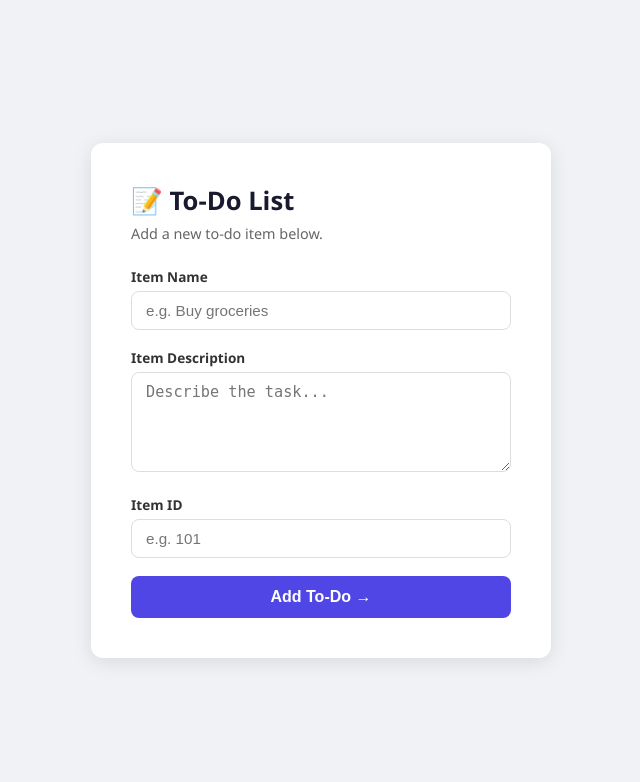
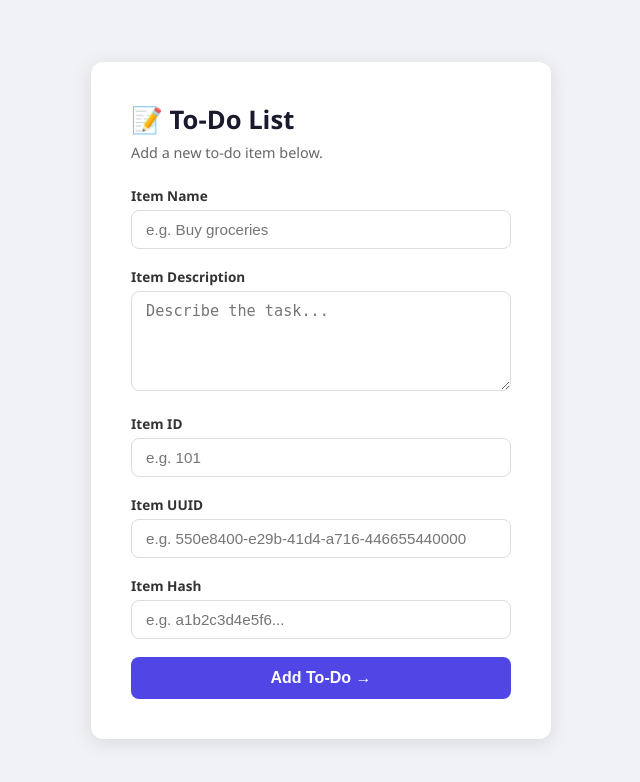
Before and after one commit to prrernaa/flask-mongodb-assignment, a Flask app: template templates/todo.html in a window 1280 px wide. Shown: the top 782 px of the page, without its empty margins (319-959 px from the left). Run offline with Flask 3, Linux system fonts and the light colour scheme; the template is opened without the code that fills it, so the values that code supplies are empty.

```diff
--- a/app.py
+++ b/app.py
@@ -58,3 +58,28 @@ def success():
 
 if __name__ == "__main__":
     app.run(debug=True)
+
+
+# ─── Part 3: To-Do route ─────────────────────────────────────────────────────
+todo_collection = db["todos"]
+
+@app.route("/todo")
+def todo():
+    return render_template("todo.html")
+
+@app.route("/submittodoitem", methods=["POST"])
+def submit_todo():
+    item_name        = request.form.get("itemName", "").strip()
+    item_description = request.form.get("itemDescription", "").strip()
+
+    if not item_name or not item_description:
+        return render_template("todo.html", error="All fields are required.")
+
+    try:
+        todo_collection.insert_one({
+            "itemName": item_name,
+            "itemDescription": item_description
+        })
+        return render_template("todo.html", success="To-Do item added successfully!")
+    except PyMongoError as e:
+        return render_template("todo.html", error=f"Database error: {str(e)}")
--- a/templates/todo.html
+++ b/templates/todo.html
@@ -63,6 +63,12 @@
 <label for="itemId">Item ID</label>
       <input type="text" id="itemId" name="itemId" placeholder="e.g. 101" required />
 
+<label for="itemUuid">Item UUID</label>
+      <input type="text" id="itemUuid" name="itemUuid" placeholder="e.g. 550e8400-e29b-41d4-a716-446655440000" required />
+
+<label for="itemHash">Item Hash</label>
+      <input type="text" id="itemHash" name="itemHash" placeholder="e.g. a1b2c3d4e5f6..." required />
+
       <button type="submit">Add To-Do →</button>
     </form>
   </div>
```
